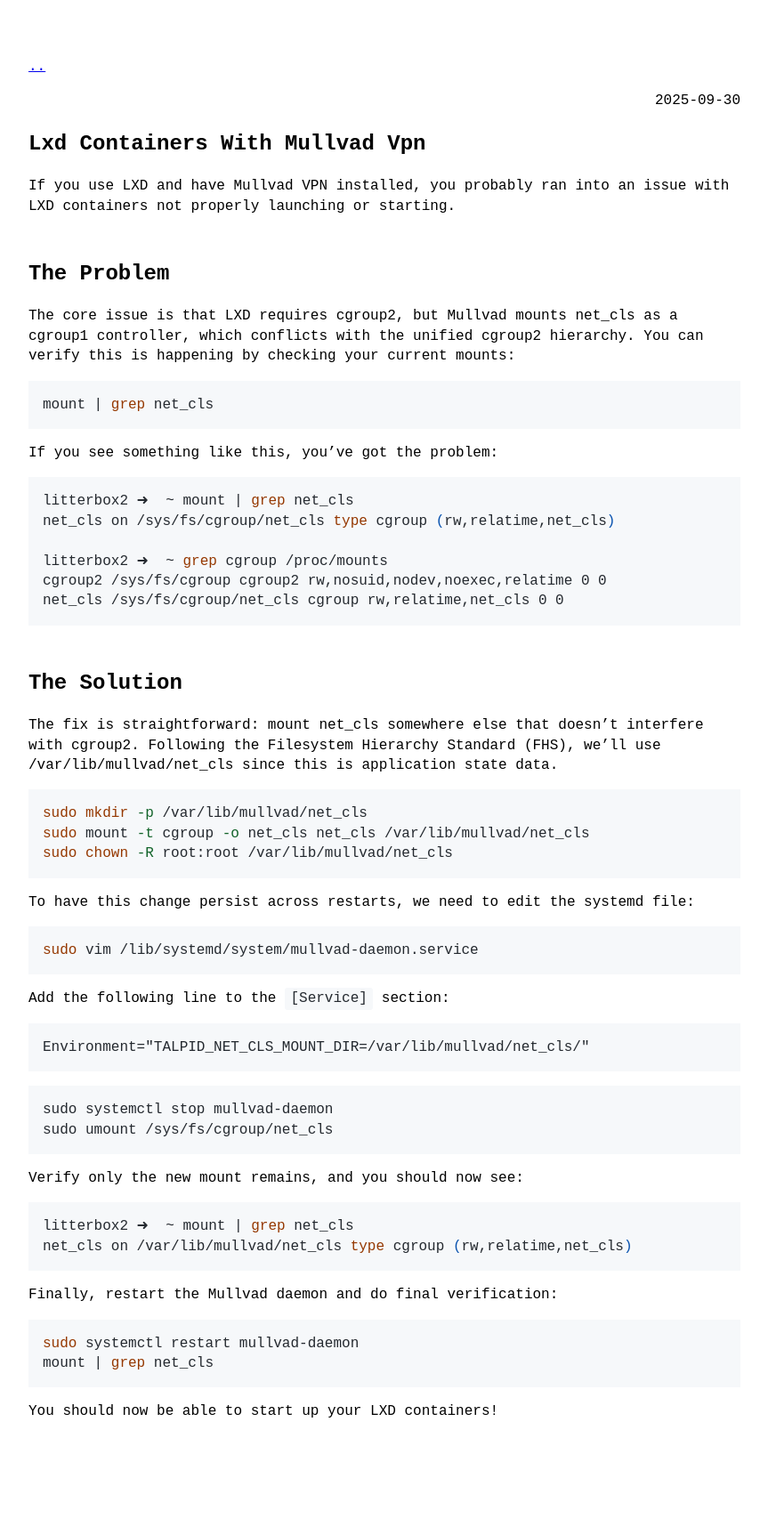
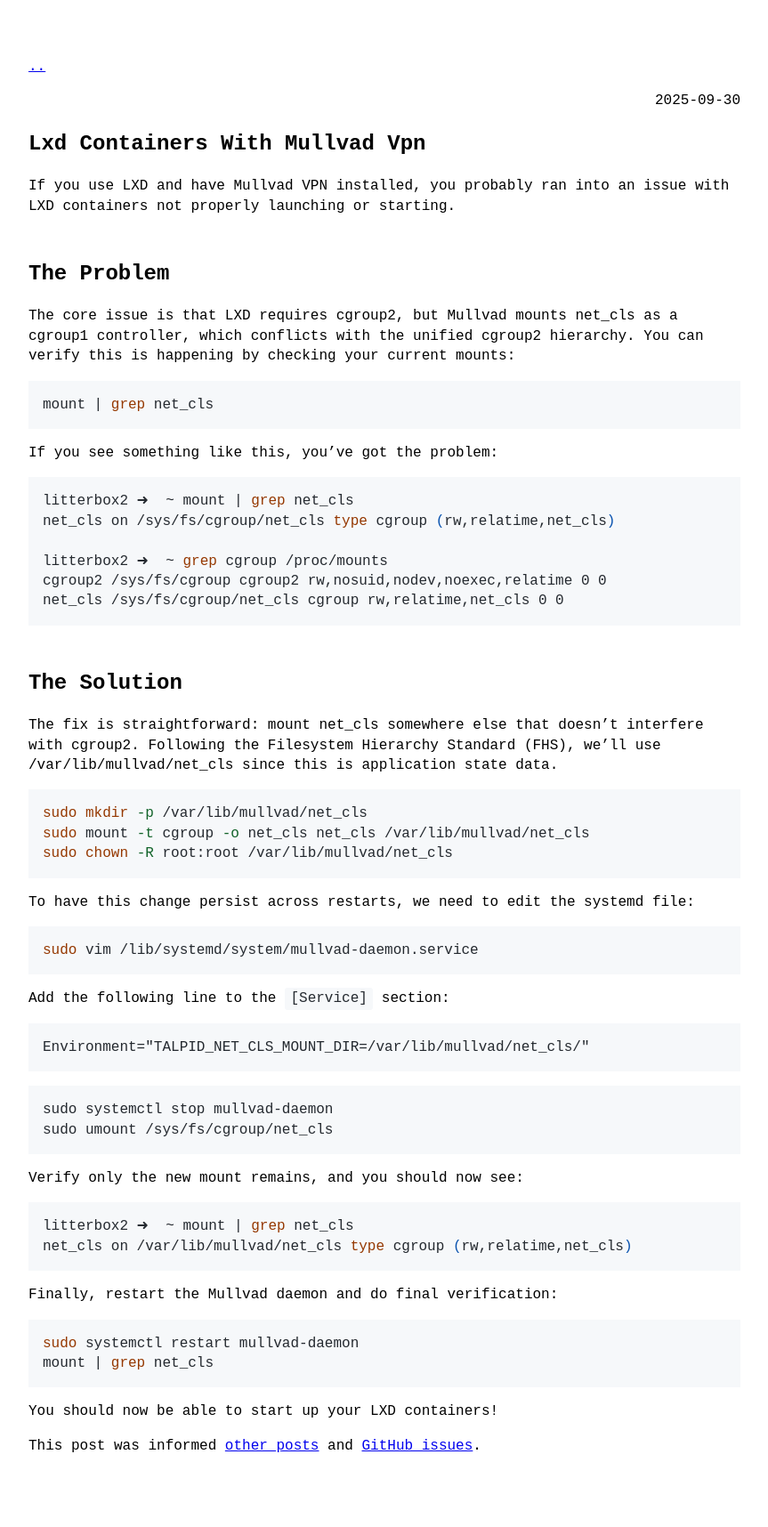
Before and after one commit to hipml/hipml.github.io, a Jekyll site: the page built from _posts/2025-09-30-lxd-containers-with-mullvad-vpn.md, in a window 1280 px wide. Shown: the whole page at 89% size, without its empty margins (208-1071 px from the left). Built offline with Jekyll 4.4.1, drawn with Linux system fonts in a browser that asks for light colours; before the commit the page ends 1678 px from its top, so only the background shows below that.

Commit message:
adding sources

````diff
--- a/_posts/2025-09-30-lxd-containers-with-mullvad-vpn.md
+++ b/_posts/2025-09-30-lxd-containers-with-mullvad-vpn.md
@@ -66,3 +66,5 @@ mount | grep net_cls
 ```
 
 You should now be able to start up your LXD containers!
+
+This post was informed [other posts](https://discuss.linuxcontainers.org/t/help-help-help-cgroup2-related-issue-on-ubuntu-jammy-with-mullvad-and-privateinternetaccess-vpn/14705/18) and [GitHub issues](https://github.com/mullvad/mullvadvpn-app/issues/3651).
````
